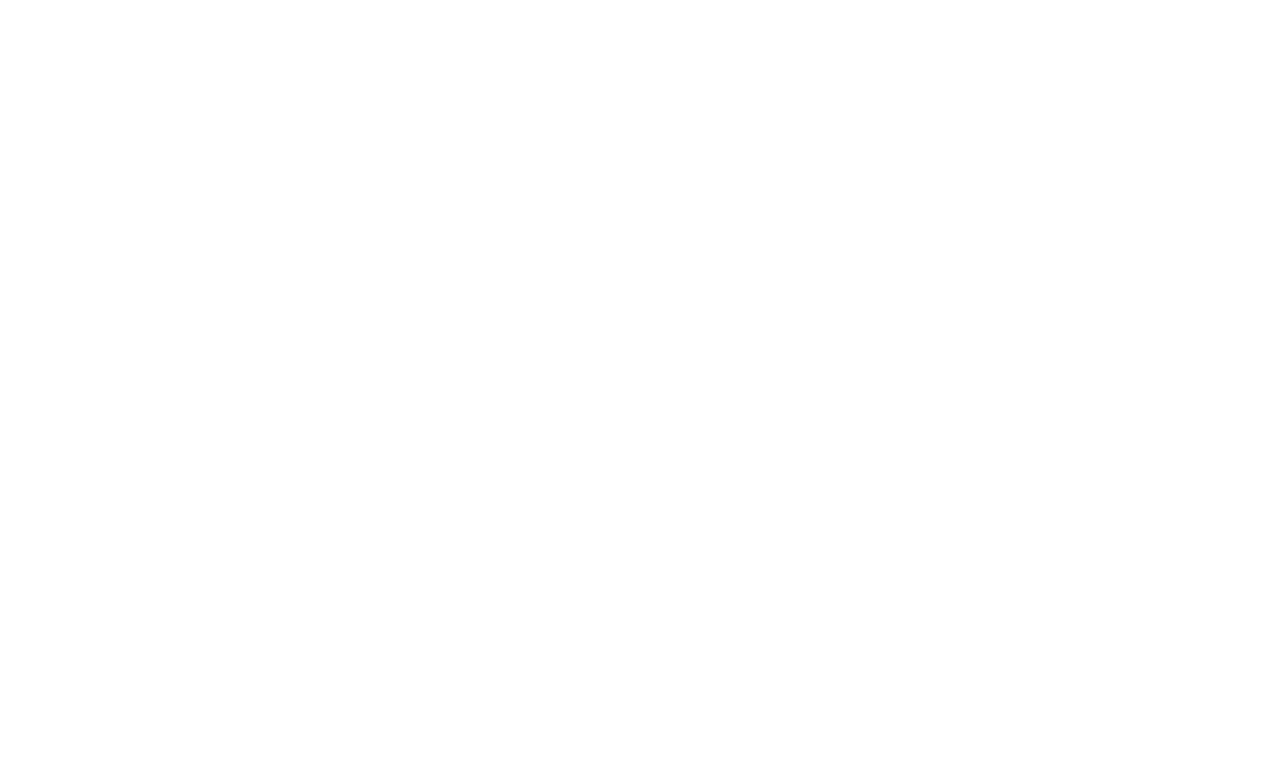
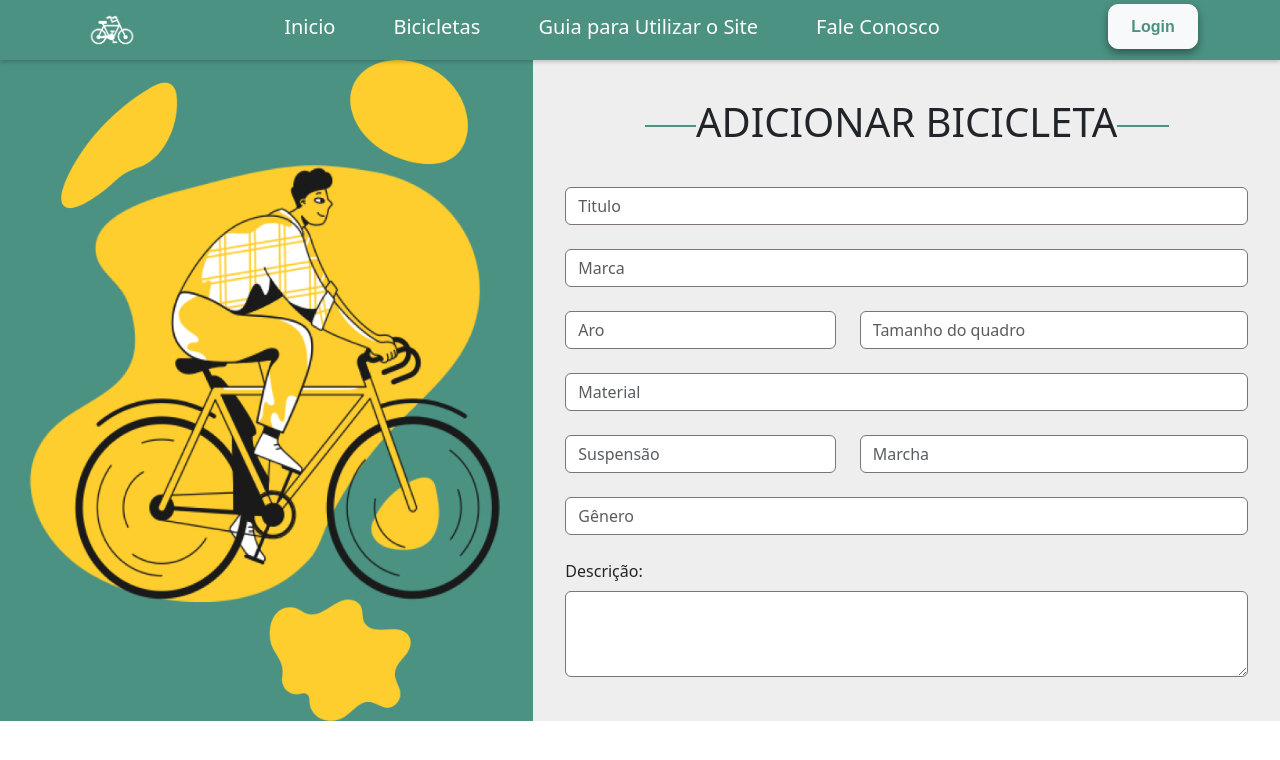
Before and after one commit to projetoPDali/front, a React (Create React App) app: page /login in a window 1280 px wide. Before the commit this address had no page. Shown: the top 760 px of the page. Built offline with nearby package versions, Linux system fonts and the light colour scheme.

Commit message:
adicionando perfil

```diff
--- a/src/App.tsx
+++ b/src/App.tsx
@@ -1,8 +1,4 @@
 import "bootstrap/dist/css/bootstrap.min.css";
-import React from "react";
-import { BrowserRouter as Router, Route, Routes } from "react-router-dom";
-import Home from "./Screens/Home";
-import Perfil from "./Screens/Perfil";
 import AppRouter from "./Navigation";
 
 function App() {
--- a/src/Components/Navbar/Navbar.tsx
+++ b/src/Components/Navbar/Navbar.tsx
@@ -5,7 +5,7 @@
 import { navbarStyle, buttonStyle, navLinkStyle, navBrand } from "./styles";
 import logo from "../../assets/logo-simples.png";
 import Button from "react-bootstrap/Button";
-import { useNavigate } from "react-router-dom";
+import {Link, useNavigate } from "react-router-dom";
 
 
 const MainNavbar = () => {
@@ -16,7 +16,7 @@
   return (
     <Navbar expand="lg" style={navbarStyle} variant="dark">
       <Container>
-        <Navbar.Brand href="#home" style={navBrand}>
+        <Navbar.Brand href="/" style={navBrand}>
           <img
             src={logo}
             width="60"
@@ -31,7 +31,7 @@
         />
         <Navbar.Collapse id="basic-navbar-nav" style={{ paddingBottom: 7 }}>
           <Nav className="ml-auto mx-auto justify-content-between">
-            <Nav.Link style={navLinkStyle} href="#home">
+            <Nav.Link style={navLinkStyle} href="/">
               Inicio
             </Nav.Link>
             <Nav.Link style={navLinkStyle} href="#features">
--- a/src/Components/Perfil/AdBike.tsx
+++ b/src/Components/Perfil/AdBike.tsx
@@ -1,34 +1,12 @@
-import COLORS from "../../constant/colors";
 import { Link } from "react-router-dom";
+import { alinharDiv, enfeite, styleLink, styleText } from "./styles";
 
 const AdBike = () => {
   return (
-    <Link
-      to="/cadastro-bike"
-      style={{ textDecoration: "none", color: COLORS.black }}
-    >
-      <div
-        style={{
-          display: "flex",
-          flexDirection: "row",
-          justifyContent: "space-between",
-          borderBottom: "0.2vw solid " + COLORS.black,
-          marginBottom: "8vw",
-          marginTop: "2vw"
-        }}
-      >
-        <h1 style={{ fontFamily: "sans-serif", fontSize: 24 }}>
-          Adicionar Bicicleta
-        </h1>
-        <div
-          style={{
-            fontFamily: "sans-serif",
-            fontSize: 24,
-            fontWeight: "bold",
-          }}
-        >
-          +
-        </div>
+    <Link to="/cadastro-bike" style={styleLink}>
+      <div style={alinharDiv}>
+        <h1 style={styleText}>Adicionar Bicicleta</h1>
+        <div style={enfeite}>+</div>
       </div>
     </Link>
   );
--- a/src/Components/Perfil/CardLado.tsx
+++ b/src/Components/Perfil/CardLado.tsx
@@ -3,6 +3,7 @@
 import { CSSProperties } from "react";
 import imageHeader from "../../assets/image-header.png";
 import COLORS from "../../constant/colors";
+
 
 interface CardLadoProps {
   cardBackgroundColor: keyof typeof COLORS;
@@ -18,7 +19,6 @@
   const cardStyle: CSSProperties = {
     backgroundColor: COLORS[cardBackgroundColor],
     borderRadius: 0,
-
     paddingLeft: "1vw",
     boxShadow: "0px 4px 8px rgba(0, 0, 0, 0.4)",
   };
@@ -30,7 +30,6 @@
   };
 
   return (
-
     <Card style={cardStyle} className="mb-3">
       <Card.Body>
         <Row>
@@ -50,7 +49,7 @@
         </Row>
       </Card.Body>
     </Card>
-    );
+  );
 };
 
 export default CardLado;
--- /dev/null
+++ b/src/Components/Perfil/styles.tsx
@@ -0,0 +1,27 @@
+import { CSSProperties } from "react";
+import COLORS from "../../constant/colors";
+
+export const alinharDiv: CSSProperties = {
+  display: "flex",
+  flexDirection: "row",
+  justifyContent: "space-between",
+  borderBottom: "0.2vw solid " + COLORS.black,
+  marginBottom: "8vw",
+  marginTop: "2vw",
+};
+
+export const styleLink: CSSProperties = {
+  textDecoration: "none",
+  color: COLORS.black,
+};
+
+export const styleText: CSSProperties = {
+  fontFamily: "sans-serif",
+  fontSize: 24,
+};
+
+export const enfeite: CSSProperties = {
+    fontFamily: "sans-serif",
+    fontSize: 24,
+    fontWeight: "bold",
+  };
--- a/src/Navigation.tsx
+++ b/src/Navigation.tsx
@@ -11,6 +11,7 @@
         <Route path="/" element={<Home />} />
         <Route path="/perfil" element={<Perfil />} />
         <Route path="/cadastro-bike" element={<CadastroBike/>} />
+        <Route path="/login" element={<CadastroBike/>} />
       </Routes>
     </Router>
   );
--- /dev/null
+++ b/src/Screens/Login.tsx
@@ -0,0 +1,3 @@
+const Login =()=>{
+    return
+}
```
